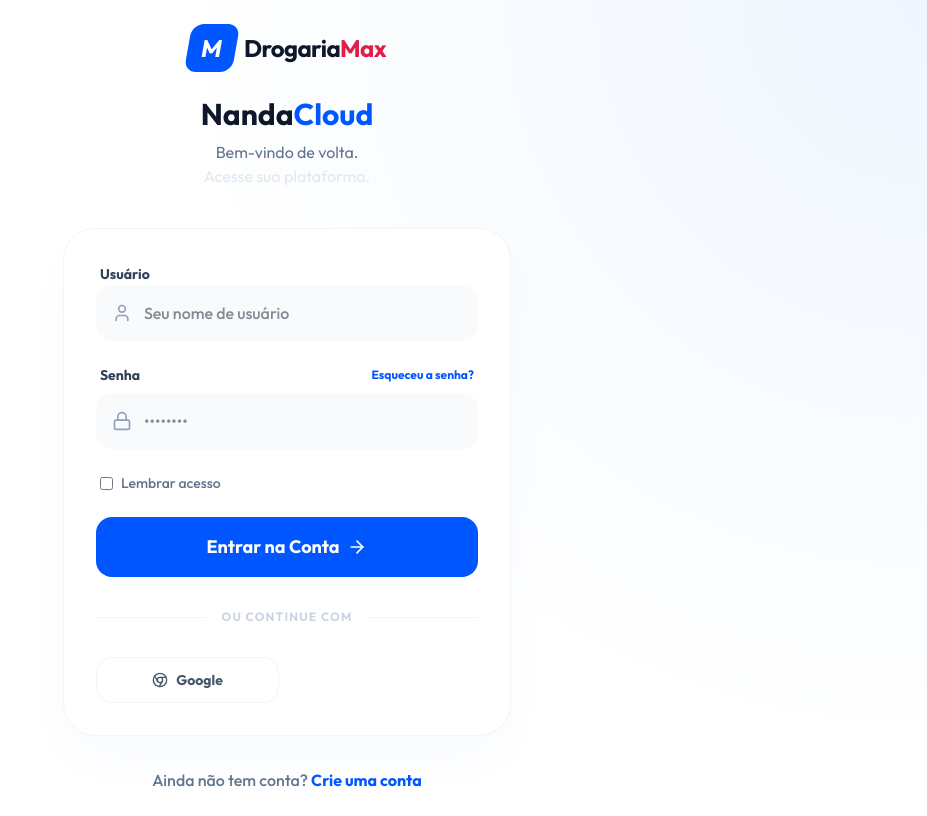
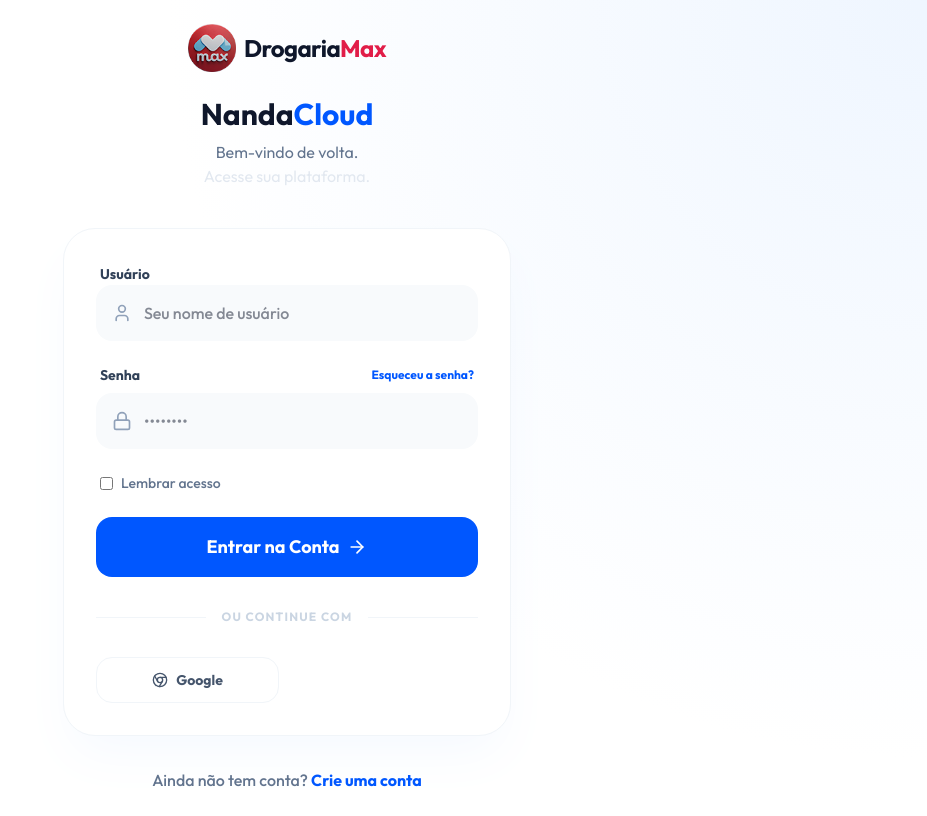
Before and after one commit to pacocorporation/sophis, a Next.js app: page /login in a window 1280 px wide. Shown: the whole page, without its empty margins (353-1280 px from the left). Built offline with nearby package versions, Linux system fonts and the light colour scheme; no server answers.

Commit message:
feat: implement dashboard layout and root layout with authentication integration and project specifications

```diff
--- a/app/(auth)/login/page.tsx
+++ b/app/(auth)/login/page.tsx
@@ -7,11 +7,10 @@
   User,
   Lock,
   ArrowRight,
-  Zap,
-  Github,
   Chrome
 } from 'lucide-react';
 import { useState } from 'react';
+import Image from 'next/image';
 import { supabase } from '@/lib/supabase';
 
 export default function LoginPage() {
@@ -54,8 +53,13 @@
       >
         <div className="text-center mb-10">
           <Link href="/" className="inline-flex items-center gap-2 mb-6 group">
-            <div className="w-12 h-12 bg-brand-blue rounded-xl flex items-center justify-center text-white font-bold text-2xl skew-x-[-10deg] group-hover:scale-110 transition-transform">
-              M
+            <div className="w-12 h-12 rounded-xl relative overflow-hidden group-hover:scale-110 transition-transform flex-shrink-0">
+              <Image
+                src="/logo_max.png"
+                alt="Drogaria Max"
+                fill
+                className="object-cover"
+              />
             </div>
             <span className="font-display text-2xl font-bold tracking-tight">
               Drogaria<span className="text-brand-red">Max</span>
@@ -91,6 +95,7 @@
                   onChange={(e) => setUsername(e.target.value)}
                   placeholder="Seu nome de usuário"
                   className="w-full pl-12 pr-4 py-4 bg-slate-50 border-0 rounded-2xl focus:ring-2 focus:ring-brand-blue/20 transition-all font-medium"
+                  suppressHydrationWarning
                 />
               </div>
             </div>
@@ -111,12 +116,13 @@
                   onChange={(e) => setPassword(e.target.value)}
                   placeholder="••••••••"
                   className="w-full pl-12 pr-4 py-4 bg-slate-50 border-0 rounded-2xl focus:ring-2 focus:ring-brand-blue/20 transition-all font-medium"
+                  suppressHydrationWarning
                 />
               </div>
             </div>
 
             <div className="flex items-center gap-2 px-1">
-              <input type="checkbox" className="rounded-md border-slate-200 text-brand-blue focus:ring-brand-blue" />
+              <input type="checkbox" className="rounded-md border-slate-200 text-brand-blue focus:ring-brand-blue" suppressHydrationWarning />
               <span className="text-sm text-slate-500 font-medium">Lembrar acesso</span>
             </div>
 
--- a/app/(dashboard)/layout.tsx
+++ b/app/(dashboard)/layout.tsx
@@ -73,18 +73,14 @@
       <aside className={`w-72 bg-white border-r border-slate-200 flex flex-col z-50 fixed inset-y-0 left-0 transform ${isMobileMenuOpen ? 'translate-x-0' : '-translate-x-full'} md:relative md:translate-x-0 transition-transform duration-300 ease-in-out`}>
         <div className="p-6 h-24 flex items-center justify-between gap-3">
           <div className="flex items-center gap-3">
-            <div className="w-10 h-10 bg-brand-blue rounded-xl flex items-center justify-center text-white font-bold text-xl skew-x-[-10deg] relative overflow-hidden">
-              {state.user?.logo ? (
-                <Image
-                  src={state.user?.logo}
-                  alt="Logo"
-                  fill
-                  className="object-cover skew-x-[10deg]"
-                  referrerPolicy="no-referrer"
-                />
-              ) : (
-                "N"
-              )}
+            <div className="w-10 h-10 rounded-xl relative overflow-hidden flex-shrink-0">
+              <Image
+                src={state.user?.logo || '/logo_max.png'}
+                alt="Logo"
+                fill
+                className="object-cover"
+                referrerPolicy="no-referrer"
+              />
             </div>
             <span className="font-display text-xl font-bold tracking-tight">
               Nanda<span className="text-brand-blue">Cloud</span>
--- a/app/layout.tsx
+++ b/app/layout.tsx
@@ -10,6 +10,10 @@
 export const metadata: Metadata = {
   title: 'Sophis Cloud | O SaaS da sua Farmácia',
   description: 'CRM + Omnichannel + IA Nanda + Automação para farmácias.',
+  icons: {
+    icon: '/logo_max.png',
+    apple: '/logo_max.png',
+  },
 };
 
 export default function RootLayout({children}: {children: React.ReactNode}) {
--- /dev/null
+++ b/test_supa.js
@@ -0,0 +1,20 @@
+const fs = require('fs');
+const { createClient } = require('@supabase/supabase-js');
+
+const envContent = fs.readFileSync('.env', 'utf8');
+const SUPABASE_URL = envContent.match(/NEXT_PUBLIC_SUPABASE_URL=(.*)/)[1].trim();
+const SUPABASE_ANON_KEY = envContent.match(/NEXT_PUBLIC_SUPABASE_ANON_KEY=(.*)/)[1].trim();
+
+const supabase = createClient(SUPABASE_URL, SUPABASE_ANON_KEY);
+
+async function test() {
+  const { data, error } = await supabase.from('products').select('*').limit(1);
+  console.log('SELECT:', error || 'OK');
+
+  const { error: delErr } = await supabase.from('products').delete().neq('id', '00000000-0000-0000-0000-000000000000');
+  console.log('DELETE:', delErr || 'OK');
+
+  const { error: insErr } = await supabase.from('products').insert([{ name: 'Teste', slug: 'teste', price: 10, quantity: 5, category: 'Geral' }]);
+  console.log('INSERT:', insErr || 'OK');
+}
+test();
```
Also changed, not shown: public/logo_max.png (added), 1 other file (tests, documents, lock files or other folders).
